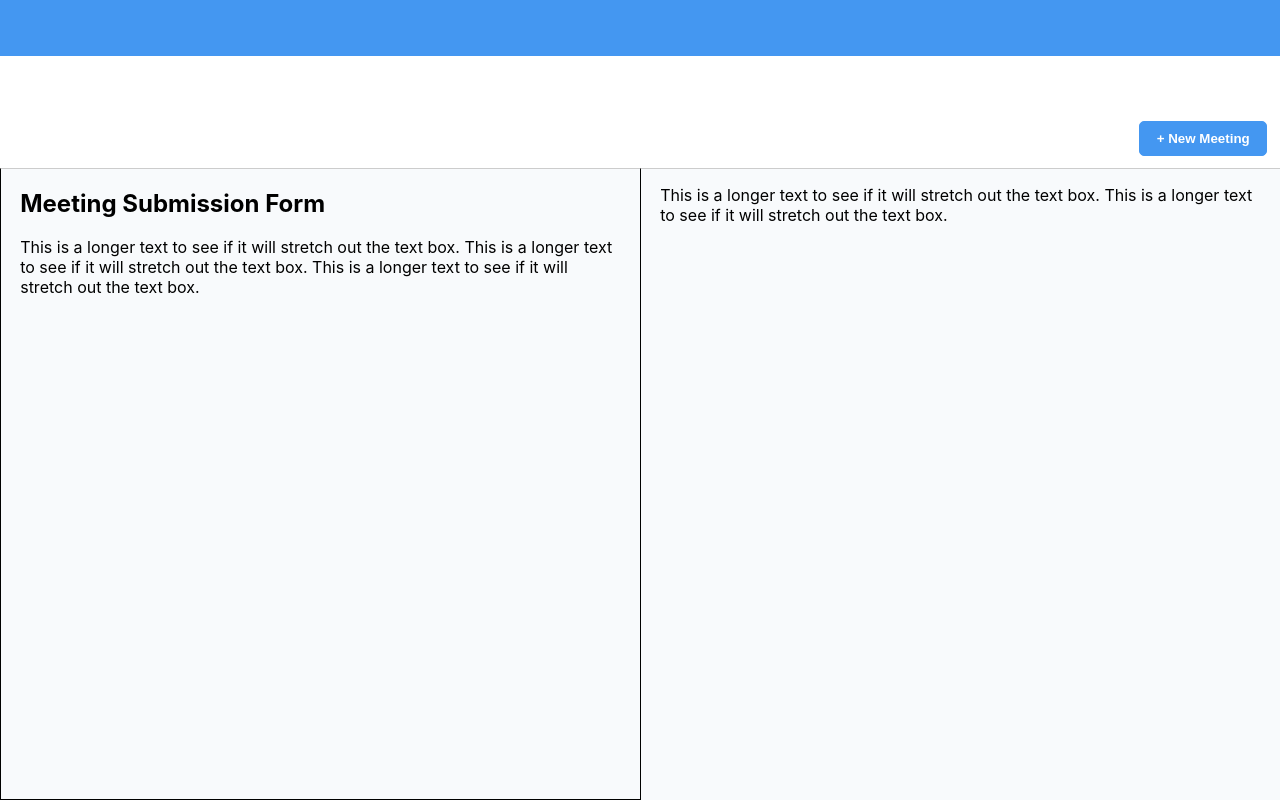
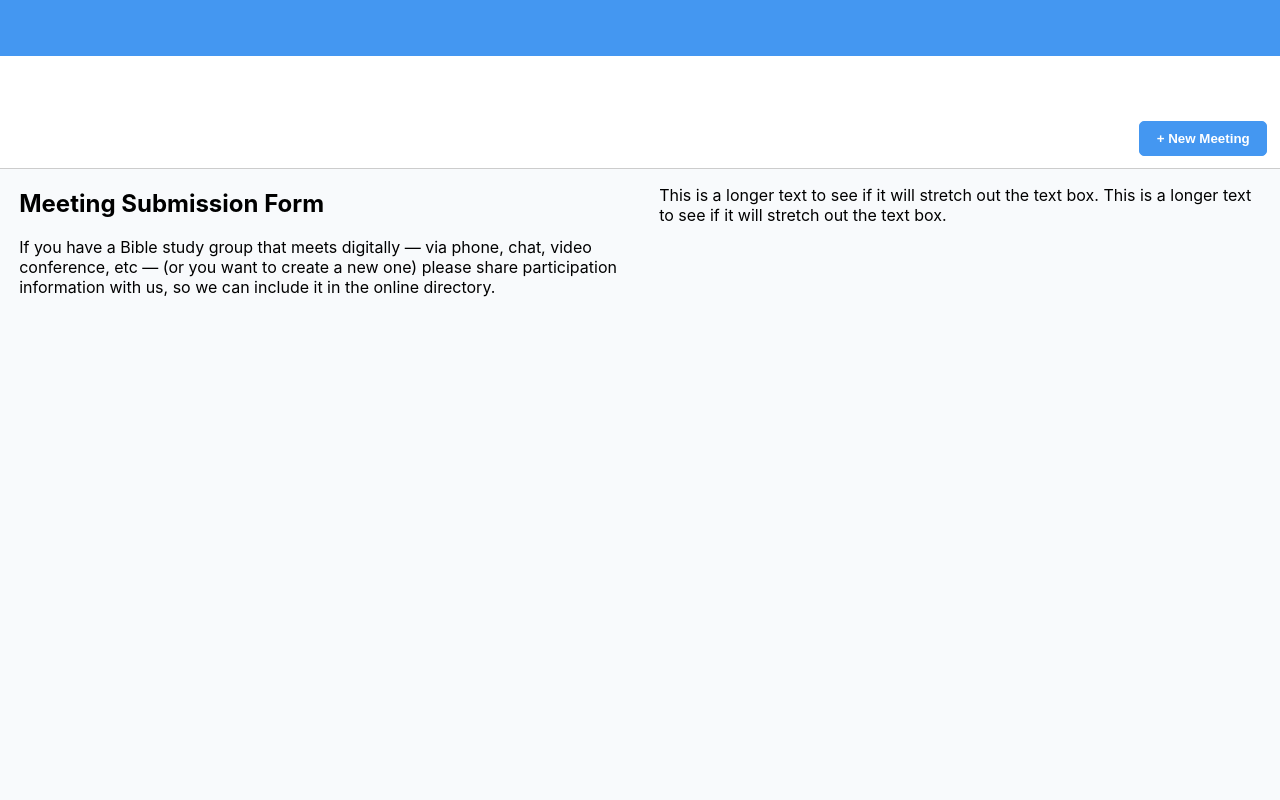
Before and after one commit to nburuchara/obs, a React (Create React App) app: page / in a window 1280 px wide. Built offline with nearby package versions, Linux system fonts and the light colour scheme.

Commit message:
Landing page

```diff
--- a/src/landing/LandingPg.js
+++ b/src/landing/LandingPg.js
@@ -423,7 +423,7 @@ const Styles = styled.div  `
 .meeting-submit-details {
     position: relative;
     width: 50%;
-    border: 1px solid black;
+    // border: 1px solid black;
     border-top: 1px solid #ccc;
     padding-left: 1.5%;
     padding-right: 1.5%;
@@ -811,7 +811,11 @@ export default class LandingPage extends Component {
                             <div className='main-section-body'>
                                 <div className='meeting-submit-details'>
                                     <h2>Meeting Submission Form</h2>
-                                    <p>This is a longer text to see if it will stretch out the text box. This is a longer text to see if it will stretch out the text box. This is a longer text to see if it will stretch out the text box. </p>
+                                    <p>If you have a Bible study group that meets digitally — via phone, chat, video conference, etc — (or you want to create a new one) please share participation information with us, so we can include it in the online directory.</p>
+
+                                    <div>
+
+                                    </div>
                                 </div>
                                 <div className='meeting-submit-confirm'>
                                     <p>This is a longer text to see if it will stretch out the text box. This is a longer text to see if it will stretch out the text box.</p>
```
